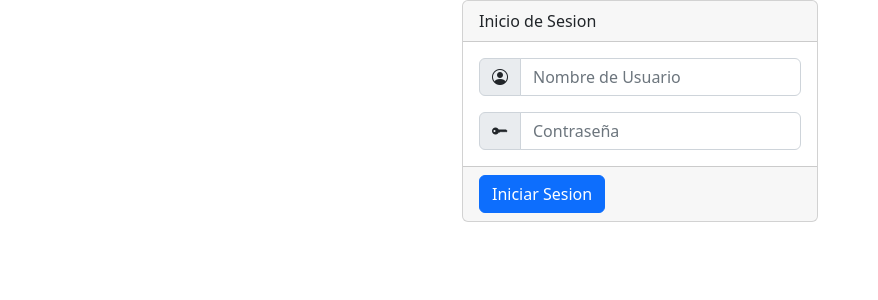
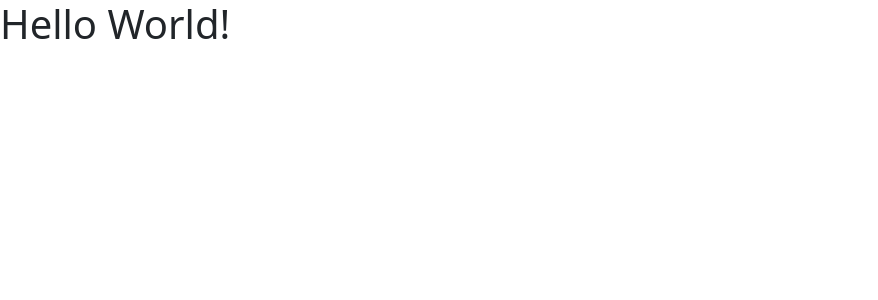
Before and after one commit to OrlandoCJ34/foro, an Angular app: page / in a window 1280 px wide. Shown: the top 300 px of the page, without its empty margins (0-878 px from the left). Built offline with nearby package versions, Linux system fonts and the light colour scheme.

Commit message:
initial commit

```diff
--- a/src/app/app.component.html
+++ b/src/app/app.component.html
@@ -1 +1 @@
-<app-login></app-login>
+<h1>Hello World!</h1>
```
